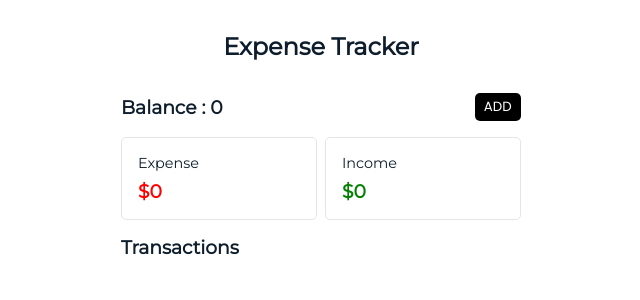
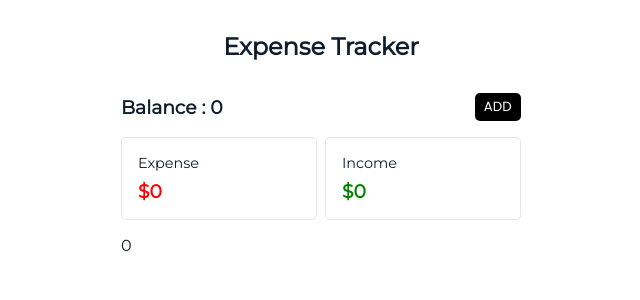
Before and after one commit to Sinac0de/Expense-Tracker-App, a React (Create React App) app: page / in a window 1280 px wide. Shown: the top 300 px of the page, without its empty margins (319-959 px from the left). Built offline with nearby package versions, Linux system fonts and the light colour scheme.

Commit message:
Add show transactions only if there are any transactions

```diff
--- a/src/Components/ExpenseApp.js
+++ b/src/Components/ExpenseApp.js
@@ -31,7 +31,9 @@ const ExpenseApp = () => {
         expense={expense}
         addTransaction={addTransaction}
       />
-      <TransactionsComponent transactions={transactions} />
+      {transactions.length && (
+        <TransactionsComponent transactions={transactions} />
+      )}
     </section>
   );
 };
```
